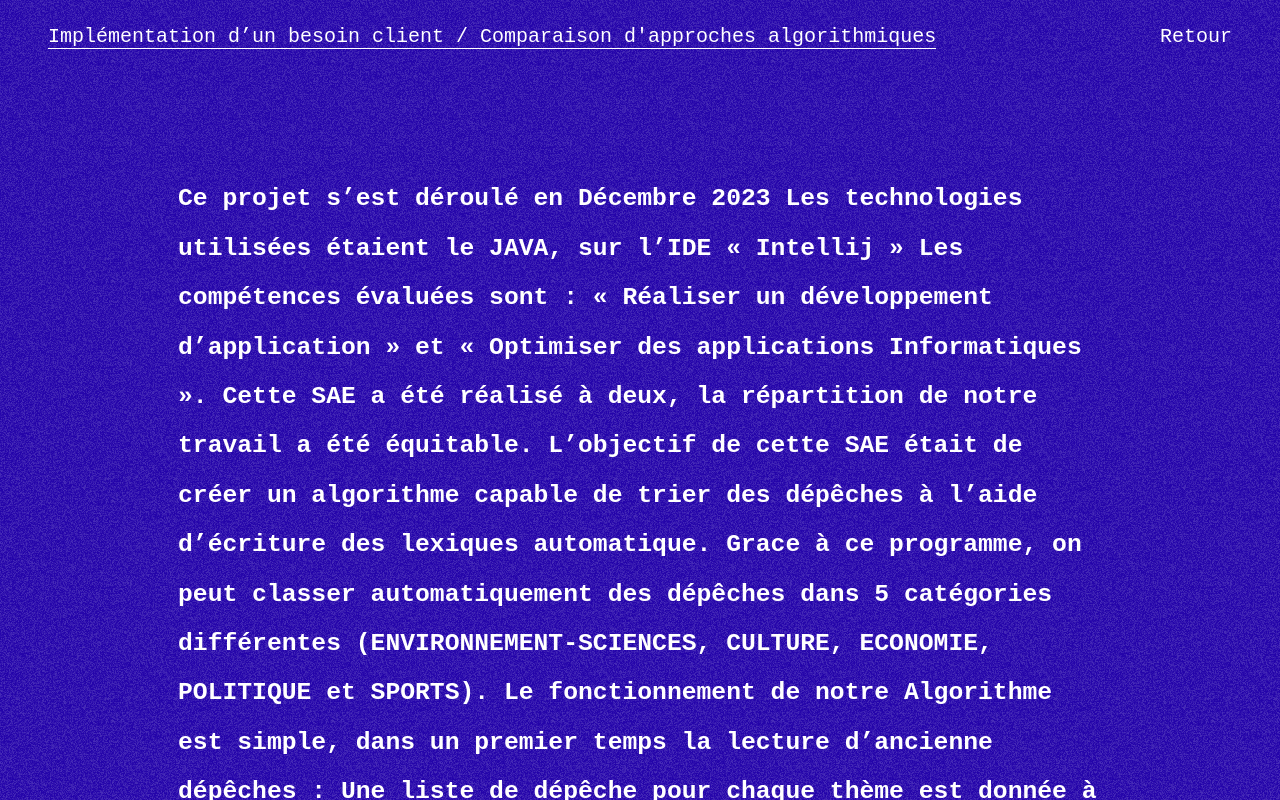
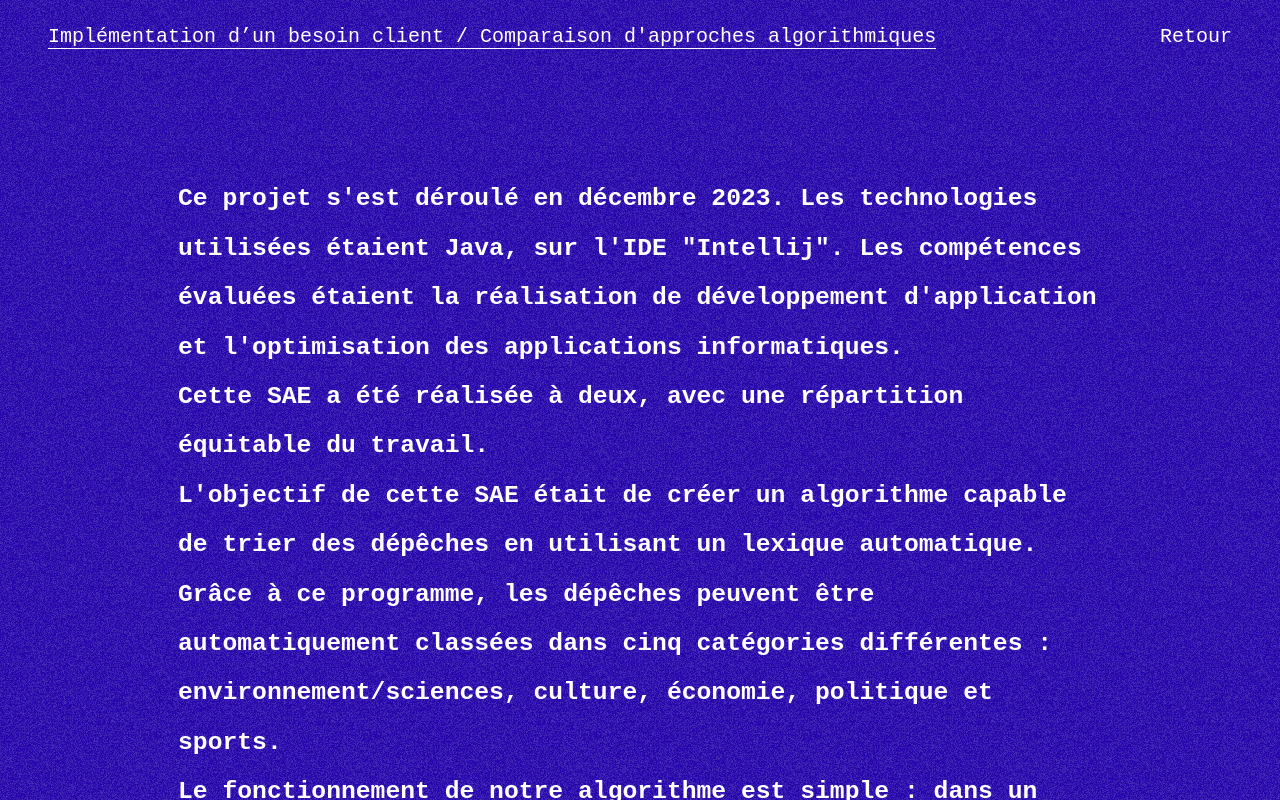
Before and after one commit to AMSTAGU/Portfolio-2023-2024, a plain HTML site: page html/Projets/ImplémentationBes.html in a window 1280 px wide. Shown: the top 800 px of the page. Drawn offline with Linux system fonts and the light colour scheme.

Commit message:
Modif contenu 'boutme et des Projets

```diff
--- a/html/Projets/ImplémentationBes.html
+++ b/html/Projets/ImplémentationBes.html
@@ -25,43 +25,21 @@
     <!-- Texte -->
 
     <h1>
-Ce projet s’est déroulé en Décembre 2023
-
-Les technologies utilisées étaient le JAVA, sur l’IDE « Intellij »
-Les compétences évaluées sont : « Réaliser un développement
-d’application » et « Optimiser des applications Informatiques ».
-
-Cette SAE a été réalisé à deux, la répartition de notre travail a
- été équitable.
-
-L’objectif de cette SAE était de créer un algorithme capable de
-trier des dépêches à l’aide d’écriture des lexiques automatique.
-Grace à ce programme, on peut classer automatiquement des dépêches
-dans 5 catégories différentes (ENVIRONNEMENT-SCIENCES, CULTURE,
-ECONOMIE, POLITIQUE et SPORTS).
-
-Le fonctionnement de notre Algorithme est simple, dans un premier
-temps la lecture d’ancienne dépêches : Une liste de dépêche pour
-chaque thème est donnée à notre programme, qui attribue à chacun de
-ces thèmes, un score pour chaque mot qui diminue ou augmente en
-fonction de son nombre d’apparition.
-
-Une fois cette liste crée, notre algorithme analyse cette fois-ci la
-liste de dépêche, et pour chaque dépêche, un score pour chaque
-catégorie en fonction de la fréquence d’apparition des mots de la
-liste précédente.
-
-Suite à cela, notre dépêche est attribuée dans la catégorie qui
-possède le plus grand score.
-
-Pour Optimiser le temps de recherche et le nombre de comparaison,
-une recherche dichotomique ainsi qu’un Tri fusion ont étés mis en
-place.
-
-Notre algorithme obtient donc un pourcentage de réussite proche des
-75%. L’enrichissement de nos lexiques pourrait lui permettre
-d’atteindre un taux proche des 100%
-
+    Ce projet s'est déroulé en décembre 2023. Les technologies utilisées étaient Java, sur l'IDE "Intellij". Les compétences évaluées étaient la réalisation de développement d'application et l'optimisation des applications informatiques.
+        <br>
+    Cette SAE a été réalisée à deux, avec une répartition équitable du travail.
+        <br>
+    L'objectif de cette SAE était de créer un algorithme capable de trier des dépêches en utilisant un lexique automatique. Grâce à ce programme, les dépêches peuvent être automatiquement classées dans cinq catégories différentes : environnement/sciences, culture, économie, politique et sports.
+        <br>
+    Le fonctionnement de notre algorithme est simple : dans un premier temps, il lit d'anciennes dépêches et crée une liste de mots pour chaque thème. Le programme attribue à chaque thème un score pour chaque mot, en fonction de son nombre d'apparitions.
+        <br>
+    Une fois cette liste créée, notre algorithme analyse la liste de dépêches actuelle. Pour chaque dépêche, il attribue un score à chaque catégorie en fonction de la fréquence d'apparition des mots de la liste précédente.
+        <br>
+    Ensuite, la dépêche est attribuée à la catégorie ayant le score le plus élevé.
+        <br>
+    Pour optimiser le temps de recherche et le nombre de comparaisons, nous avons mis en place une recherche dichotomique ainsi qu'un tri fusion.
+        <br>
+    Notre algorithme atteint un pourcentage de réussite proche de 75%. En enrichissant nos lexiques, il pourrait atteindre un taux proche de 100%.
 
     </h1>
 
```
Also changed, not shown: html/Aboutme.html (+1 -1 lines), html/Projets/CreationBD.html (+9 -11 lines), html/Projets/CreationSite.html (+9 -14 lines), html/Projets/InstallationReseau.html (+7 -10 lines).
